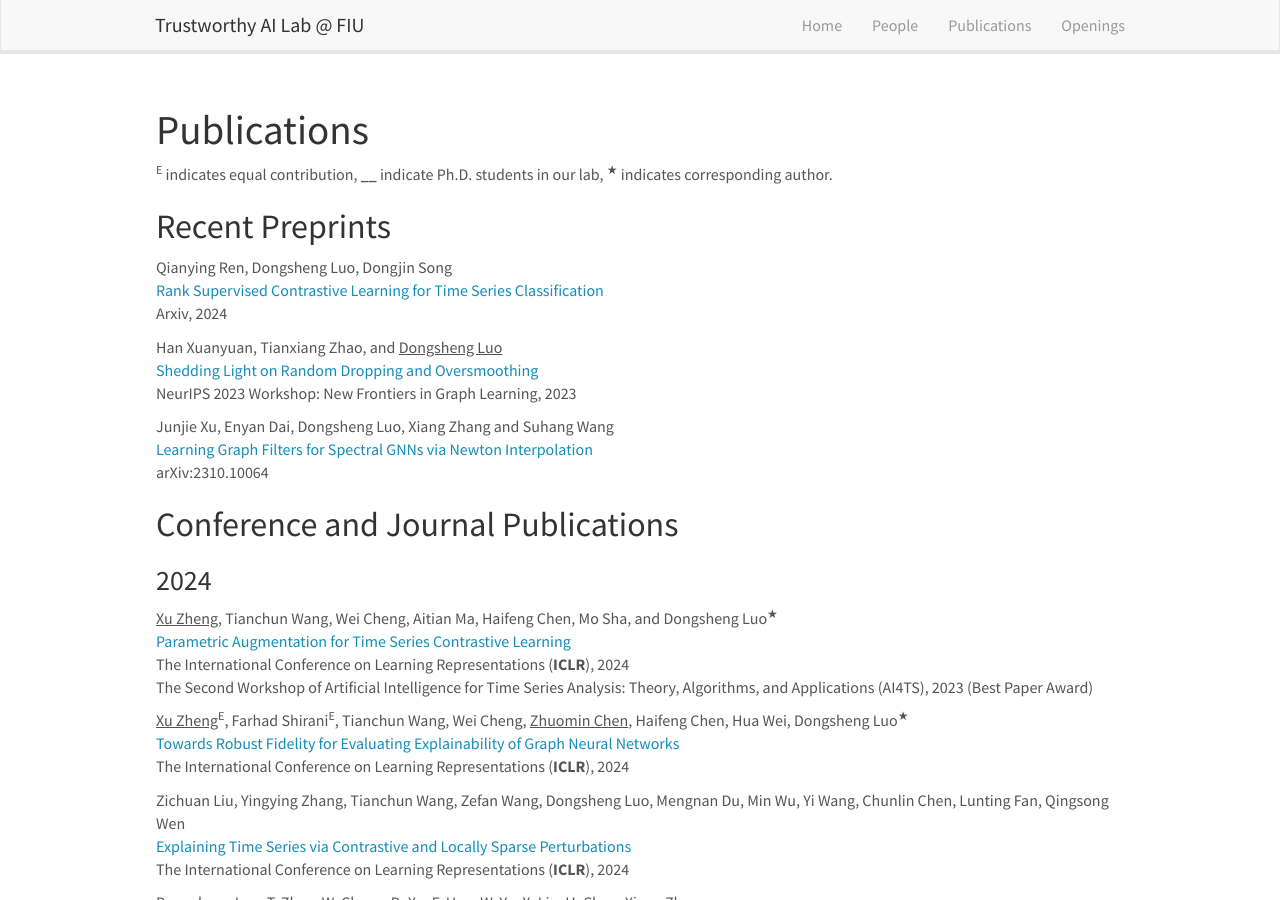
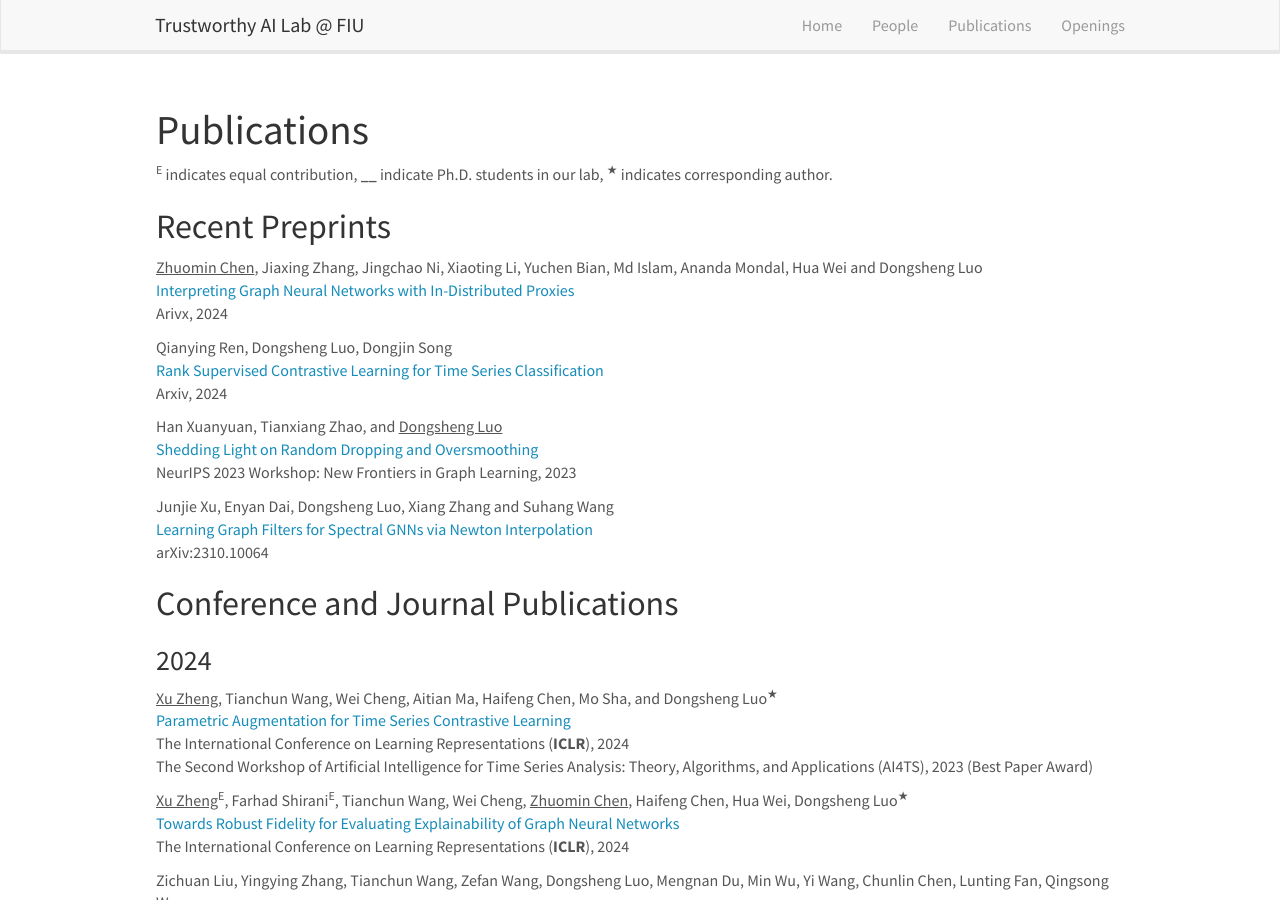
Before and after one commit to trustai4s-lab/trustai4s-lab.github.io, a Jekyll site: the page built from _pages/publications.md, in a window 1280 px wide and 900 px high. Built offline with Jekyll 4.4.1, drawn with Linux system fonts in a browser that asks for light colours; nearby versions of some CDN libraries.

Commit message:
Update publications.md

```diff
--- a/_pages/publications.md
+++ b/_pages/publications.md
@@ -13,10 +13,13 @@ permalink: /publications/
 
 ## Recent Preprints
 
+<u>Zhuomin Chen</u>, Jiaxing Zhang, Jingchao Ni, Xiaoting Li, Yuchen Bian, Md Islam, Ananda Mondal, Hua Wei and Dongsheng Luo\
+[Interpreting Graph Neural Networks with In-Distributed Proxies](https://arxiv.org/abs/2402.02036)\
+Arivx, 2024
+
 Qianying Ren, Dongsheng Luo, Dongjin Song\
 [Rank Supervised Contrastive Learning for Time Series Classification](https://arxiv.org/abs/2401.18057)\
 Arxiv, 2024
-
 
 Han Xuanyuan, Tianxiang Zhao, and <u>Dongsheng Luo</u>\
 [Shedding Light on Random Dropping and Oversmoothing](https://openreview.net/forum?id=NE8Da26bEW)\
```
